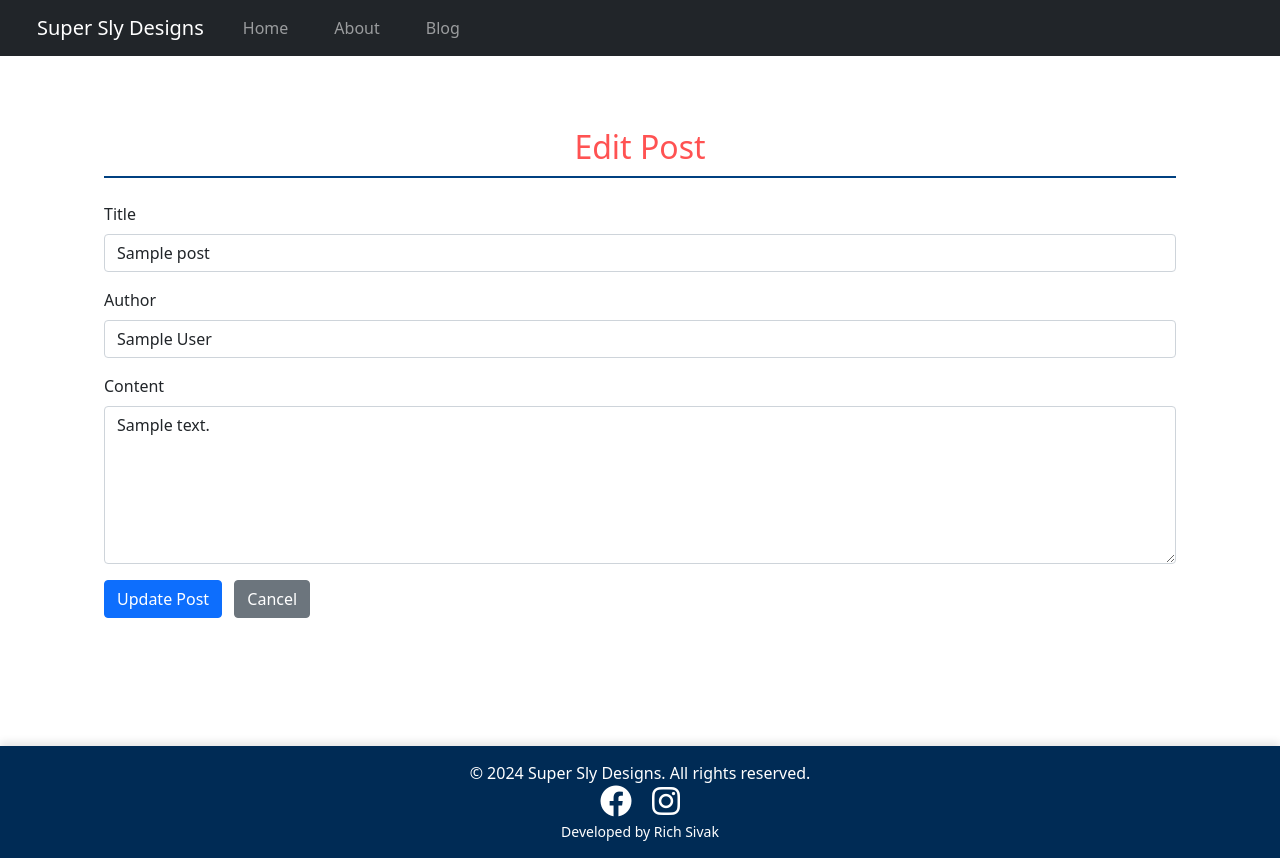
After one commit to sivak1rl/super-sly-design, a Flask app: page /blog/1/edit in a window 1280 px wide. The commit adds this page. Run offline with Flask 3, Linux system fonts and the light colour scheme; the visitor is signed in with stand-in values (Sample User, id 1); tables that the repository leaves empty hold one stand-in row (values such as "Sample post").

```diff
--- a/super_sly_designs/routes.py
+++ b/super_sly_designs/routes.py
@@ -62,6 +62,22 @@ def view_post(post_id):
     post = BlogPost.query.get_or_404(post_id)
     return render_template('view_post.html', title=post.title, post=post)
 
+@app.route('/blog/<int:post_id>/edit', methods=['GET', 'POST'])
+@login_required
+def edit_post(post_id):
+    post = BlogPost.query.get_or_404(post_id)
+    if request.method == 'POST':
+        post.title = request.form.get('title')
+        post.content = request.form.get('content')
+        post.author = request.form.get('author')
+        if not post.title or not post.content or not post.author:
+            flash('All fields are required!', 'danger')
+        else:
+            db.session.commit()
+            flash('Post updated successfully!', 'success')
+            return redirect(url_for('view_post', post_id=post.id))
+    return render_template('edit_post.html', title='Edit Post', post=post)
+
 @app.route('/login', methods=['GET', 'POST'])
 def login():
     if request.method == 'POST':
--- /dev/null
+++ b/super_sly_designs/templates/edit_post.html
@@ -0,0 +1,22 @@
+{% extends 'base.html' %}
+{% block content %}
+    <div class="container py-5">
+        <h2 class="mb-4 text-center">Edit Post</h2>
+        <form method="POST" action="{{ url_for('edit_post', post_id=post.id) }}">
+            <div class="mb-3">
+                <label for="title" class="form-label">Title</label>
+                <input type="text" class="form-control" id="title" name="title" value="{{ post.title }}" required>
+            </div>
+            <div class="mb-3">
+                <label for="author" class="form-label">Author</label>
+                <input type="text" class="form-control" id="author" name="author" value="{{ post.author }}" required>
+            </div>
+            <div class="mb-3">
+                <label for="content" class="form-label">Content</label>
+                <textarea class="form-control" id="content" name="content" rows="6" required>{{ post.content }}</textarea>
+            </div>
+            <button type="submit" class="btn btn-primary">Update Post</button>
+            <a href="{{ url_for('blog') }}" class="btn btn-secondary ms-2">Cancel</a>
+        </form>
+    </div>
+{% endblock %}
```
Also changed, not shown: super_sly_designs/templates/blog.html (+9 -1 lines).
